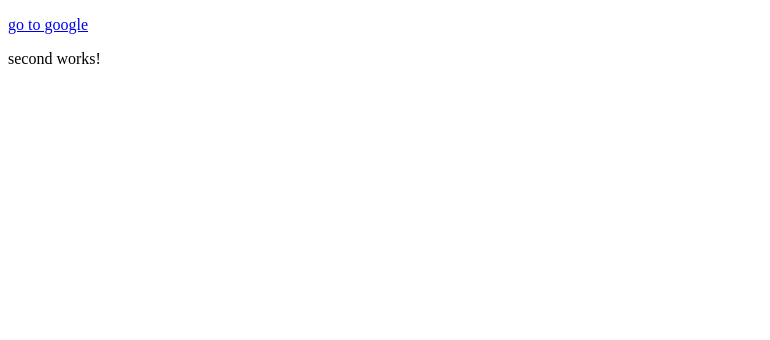
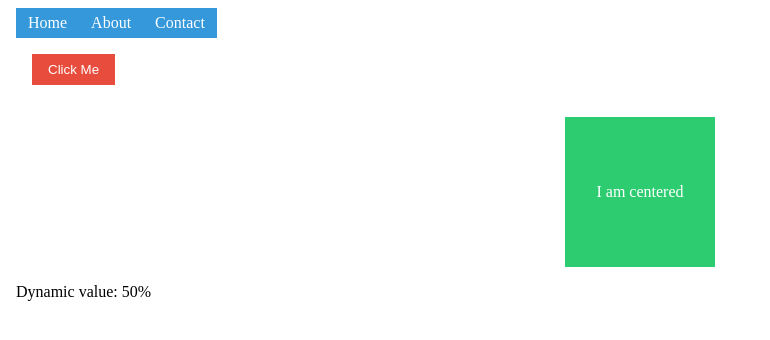
Before and after one commit to fahadBajwaa/FirstAngularProject, an Angular app: page / in a window 1280 px wide. Shown: the top 340 px of the page, without its empty margins (0-770 px from the left). Built offline with nearby package versions, Linux system fonts and the light colour scheme.

Commit message:
SCSS vs CSS Styling in Angular

```diff
--- a/src/app/app.component.html
+++ b/src/app/app.component.html
@@ -1,2 +1,3 @@
-<app-first></app-first>
-<app-second></app-second>
+<!-- <app-first></app-first> -->
+<!-- <app-second></app-second> -->
+<app-test-scss-stylings></app-test-scss-stylings>
--- a/src/app/app.component.ts
+++ b/src/app/app.component.ts
@@ -1,10 +1,11 @@
 import { Component } from '@angular/core';
 import { FirstComponent } from './first-component/first.component';
 import { SecondComponent } from './second/second.component';
+import { TestSCSSStylingsComponent } from "./test-scss-stylings/test-scss-stylings.component";
 
 @Component({
   selector: 'app-root',
-  imports: [FirstComponent, SecondComponent],
+  imports: [ TestSCSSStylingsComponent],
   templateUrl: './app.component.html',
   styleUrl: './app.component.css'
 })
--- a/src/app/first-component/first.component.ts
+++ b/src/app/first-component/first.component.ts
@@ -3,7 +3,7 @@ import { Component } from "@angular/core";
 @Component({
     selector:'app-first', // we use this to add this component in the app.component.html
     standalone:true, // specific imports for each component
-    styles:'first.component.css',  // styling files
+    styleUrls:['./first.component.css'],  // styling files
     templateUrl:'./fist.component.html' // template file
 })
 
--- a/src/app/second/second.component.html
+++ b/src/app/second/second.component.html
@@ -1 +1,108 @@
-<p>second works!</p>
+<!DOCTYPE html>
+<html lang="en">
+<head>
+  <meta charset="UTF-8" />
+  <meta name="viewport" content="width=device-width, initial-scale=1.0" />
+  <title>Modern Input Form</title>
+  <style>
+    /* Reset and base styles */
+    * {
+      box-sizing: border-box;
+    }
+
+    body {
+      font-family: 'Segoe UI', Tahoma, Geneva, Verdana, sans-serif;
+      background: #723434;
+      display: flex;
+      justify-content: center;
+      align-items: center;
+      height: 100vh;
+      margin: 0;
+    }
+
+    .container {
+      background: #fff;
+      padding: 2rem;
+      border-radius: 12px;
+      box-shadow: 0 4px 20px rgba(0, 0, 0, 0.1);
+      width: 100%;
+      max-width: 400px;
+    }
+
+    h2 {
+      margin-bottom: 1rem;
+      color: #333;
+    }
+
+    label {
+      display: block;
+      margin-bottom: 0.5rem;
+      font-weight: 600;
+      color: #555;
+    }
+
+    input[type="text"] {
+      width: 100%;
+      padding: 0.75rem;
+      border: 1px solid #ccc;
+      border-radius: 8px;
+      transition: border-color 0.3s, box-shadow 0.3s;
+      font-size: 1rem;
+    }
+
+    input[type="text"]:focus {
+      border-color: #007BFF;
+      box-shadow: 0 0 0 3px rgba(0, 123, 255, 0.25);
+      outline: none;
+    }
+
+    button {
+      margin-top: 1rem;
+      padding: 0.75rem;
+      width: 100%;
+      background-color: #007BFF;
+      color: #fff;
+      border: none;
+      border-radius: 8px;
+      font-size: 1rem;
+      cursor: pointer;
+      transition: background-color 0.3s;
+    }
+
+    button:hover {
+      background-color: #0056b3;
+    }
+
+    .output {
+      margin-top: 2rem;
+      padding: 1rem;
+      background-color: #e9ecef;
+      border-radius: 8px;
+      color: #333;
+      min-height: 50px;
+    }
+  </style>
+</head>
+<body>
+  <div class="container">
+    <h2>Enter Your Message</h2>
+    <label for="userInput">Your Message:</label>
+    <!-- <input type="text" id="userInput" [value]="userInput" (input)="userInput =  $any($event.target).value" placeholder="Type something..." /> -->
+    <input type="text" id="userInput" [value]="userInput" (input)="onInputChange($event)" placeholder="Type something..." />
+
+    <!-- <button onclick="displayInput()">Submit</button> -->
+    <button (click)="displayInput()">Submit</button>
+    <!-- <div class="output" id="outputArea"></div> -->
+    <div class="output">{{ output }}</div>
+
+  </div>
+
+  <script>
+    function displayInput() {
+      const input = document.getElementById('userInput').value;
+      const output = document.getElementById('outputArea');
+      output.textContent = input ? input : 'Please enter a message above.';
+    }
+  </script>
+</body>
+</html>
--- a/src/app/second/second.component.ts
+++ b/src/app/second/second.component.ts
@@ -7,5 +7,16 @@ import { Component } from '@angular/core';
   styleUrl: './second.component.css'
 })
 export class SecondComponent {
+  userInput: string = '';
+  output: string = '';
+
+  displayInput(): void {
+    this.output = this.userInput ? this.userInput : 'Please enter a message above.';
+  }
+
+  onInputChange(event: Event): void {
+    const inputElement = event.target as HTMLInputElement;
+    this.userInput = inputElement.value;
+  }
 
 }
--- /dev/null
+++ b/src/app/test-scss-stylings/test-scss-stylings.component.css
@@ -0,0 +1,44 @@
+body {
+  --primary-color: #e74c3c;
+  --gap-size: 1rem;
+}
+
+/* Nesting (verbose in CSS) */
+.nav-menu ul {
+  margin: 0;
+  padding: 0;
+  list-style: none;
+}
+.nav-menu li {
+  display: inline-block;
+}
+.nav-menu a {
+  display: block;
+  padding: 6px 12px;
+  text-decoration: none;
+  color: white;
+  background-color: #3498db;
+}
+
+/* Variables via CSS custom properties */
+
+.btn {
+  background-color: var(--primary-color);
+  margin: var(--gap-size);
+  color: white;
+  border: none;
+  padding: 0.5rem 1rem;
+  cursor: pointer;
+}
+
+/* “Mixin” equivalent (manual duplication) */
+.box {
+  display: flex;
+  justify-content: center;
+  align-items: center;
+  width: 150px;
+  height: 150px;
+  background: #2ecc71;
+  margin: 1rem auto;
+  color: white;
+}
--- /dev/null
+++ b/src/app/test-scss-stylings/test-scss-stylings.component.html
@@ -0,0 +1,30 @@
+<!DOCTYPE html>
+<html lang="en">
+<head>
+  <meta charset="UTF-8" />
+  <meta name="viewport" content="width=device-width, initial-scale=1.0" />
+  <link rel="stylesheet" href="test-scss-stylings.component.scss" />
+  <!-- <link rel="stylesheet" href="test-scss-stylings.component.css" /> -->
+  <title>CSS vs. SCSS Demo</title>
+</head>
+<body>
+  <!-- Nesting Example -->
+  <nav class="nav-menu">
+    <ul>
+      <li><a href="#">Home</a></li>
+      <li><a href="#">About</a></li>
+      <li><a href="#">Contact</a></li>
+    </ul>
+  </nav>
+
+  <!-- Variables Example -->
+  <button class="btn">Click Me</button>
+
+  <!-- Mixin Example -->
+  <div class="box">I am centered</div>
+
+  <!-- Function Example -->
+  <div class="result">Dynamic value: 50%</div>
+
+</body>
+</html>
--- /dev/null
+++ b/src/app/test-scss-stylings/test-scss-stylings.component.scss
@@ -0,0 +1,71 @@
+// 1. Nesting
+
+//In SCSS, we write it like the HTML structure itself, which makes it easier to read and manage.
+
+.nav-menu {  // class
+
+  ul {     // HTML element selector, not a sub-class.
+    margin: 0;
+    padding: 0;
+    list-style: none;
+  }
+  li {
+    display: inline-block;
+  }
+  a {
+    display: block;
+    padding: 6px 12px;
+    text-decoration: none;
+    color: white;
+    background-color: #3498db;
+  }
+}
+
+// 2. Variables
+$primary-color: #e74c3c;
+$gap-size: 1rem;
+
+.btn {
+  background-color: $primary-color;
+  margin: $gap-size;
+  color: white;
+  border: none;
+  padding: 0.5rem 1rem;
+  cursor: pointer;
+}
+
+// 3. Mixins
+
+// A mixin in SCSS defines a reusable block of styles that we can include in multiple selectors via "@include".
+
+@mixin center-box($size) { //reusable block
+  display: flex;
+  justify-content: center;
+  align-items: center;
+  width: $size;
+  height: $size;
+}
+
+.box {
+  @include center-box(150px);    // including center-box here
+  //additional properties mentioned here
+  background: #2ecc71;
+  margin: 1rem auto;
+  color: white;
+}
+
+
+// 4. Functions
+
+// Custom SCSS function to return half of a given number
+@function half($value) {
+  @return $value / 2;
+}
+
+.result {
+  width: half(100%) + 0%;
+  background-color: darkblue;
+  color: white;
+  text-align: center;
+  padding: 0.5rem;
+}
--- a/src/main.ts
+++ b/src/main.ts
@@ -1,6 +1,12 @@
 import { bootstrapApplication } from '@angular/platform-browser';
 import { appConfig } from './app/app.config';
 import { AppComponent } from './app/app.component';
+// import { SecondComponent } from './app/second/second.component';
+import {TestSCSSStylingsComponent} from './app/test-scss-stylings/test-scss-stylings.component';
 
-bootstrapApplication(AppComponent, appConfig)
-  .catch((err) => console.error(err));
+bootstrapApplication(AppComponent, appConfig).catch((err) =>
+  console.error(err)
+);
+
+// bootstrapApplication(SecondComponent);
+bootstrapApplication(TestSCSSStylingsComponent);
```
Also changed, not shown: src/app/test-scss-stylings/test-scss-stylings.component.ts (added, +11 -0 lines), Info/PE-7478-Task.txt (added), 1 other file (tests, documents, lock files or other folders).
